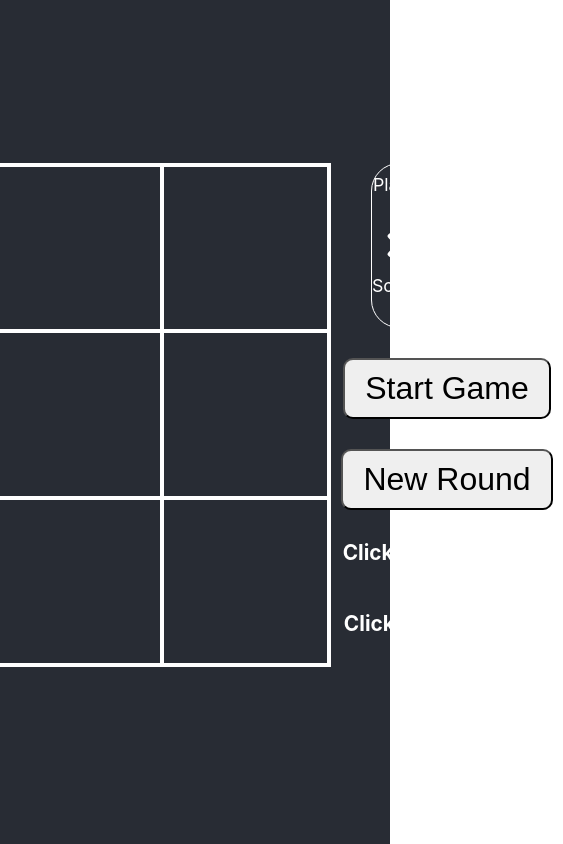
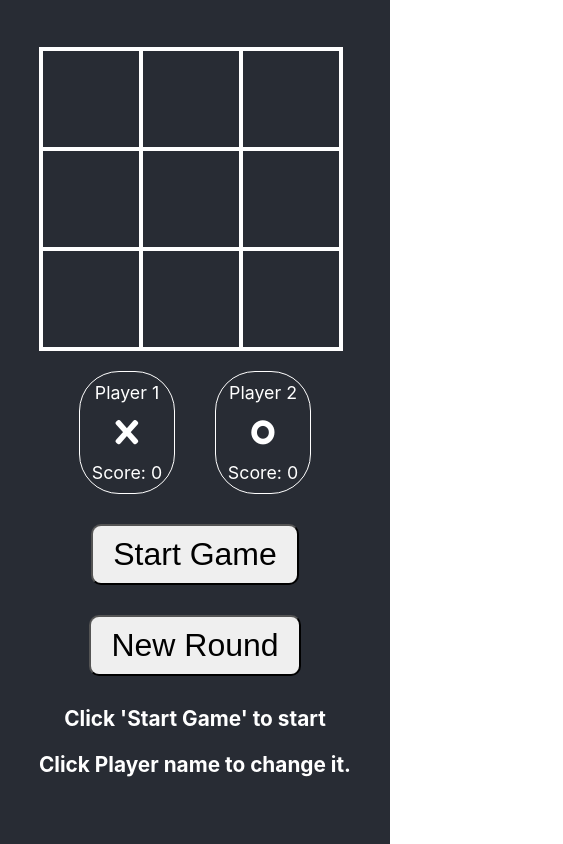
Before and after one commit to Kokyuho/react-tic-tac-toe, a React (Create React App) app: page / in a window 390 px wide. Shown: the whole page, 563 px wide, since content can reach past the window. Built offline with nearby package versions, Linux system fonts and the light colour scheme.

Commit message:
mobile version added

```diff
--- a/src/components/Board.js
+++ b/src/components/Board.js
@@ -267,6 +267,11 @@ const Content = styled.div`
     justify-content: center;
     align-items: center;
   }
+
+  @media screen and (max-width: 1000px) {
+    width: 300px;
+    height: 300px;
+  }
 `;
 
 const ChipWrapper = styled.div`
--- a/src/components/Chip.js
+++ b/src/components/Chip.js
@@ -32,4 +32,19 @@ const Content = styled.div`
     font-family: "Fredoka One", cursive;
     margin: 0;
   }
+
+  @media screen and (max-width: 1000px) {
+    font-size: ${(props) => (props.highlight ? "4rem" : "3rem")};
+    @keyframes win {
+      0% {
+        font-size: 3rem;
+      }
+      50% {
+        font-size: 5rem;
+      }
+      100% {
+        font-size: 4rem;
+      }
+    }
+  }
 `;
--- a/src/components/Player.js
+++ b/src/components/Player.js
@@ -54,7 +54,11 @@ class Player extends React.Component {
 
 export default Player;
 
-const Wrapper = styled.div``;
+const Wrapper = styled.div`
+  @media screen and (max-width: 1000px) {
+    margin-top: 20px;
+  }
+`;
 
 const StyledPlayer = styled.div`
   border-color: ${(props) => (props.active ? "yellow" : "white")};
--- a/src/components/TicTacToe.js
+++ b/src/components/TicTacToe.js
@@ -221,6 +221,10 @@ const Wrapper = styled.div`
   display: grid;
   /* border: dashed 1px white; // to be removed */
   grid-template-columns: 1fr 1fr;
+
+  @media screen and (max-width: 1000px) {
+    grid-template-columns: 1fr;
+  }
 `;
 
 const PlayersWrapper = styled.div`
```
